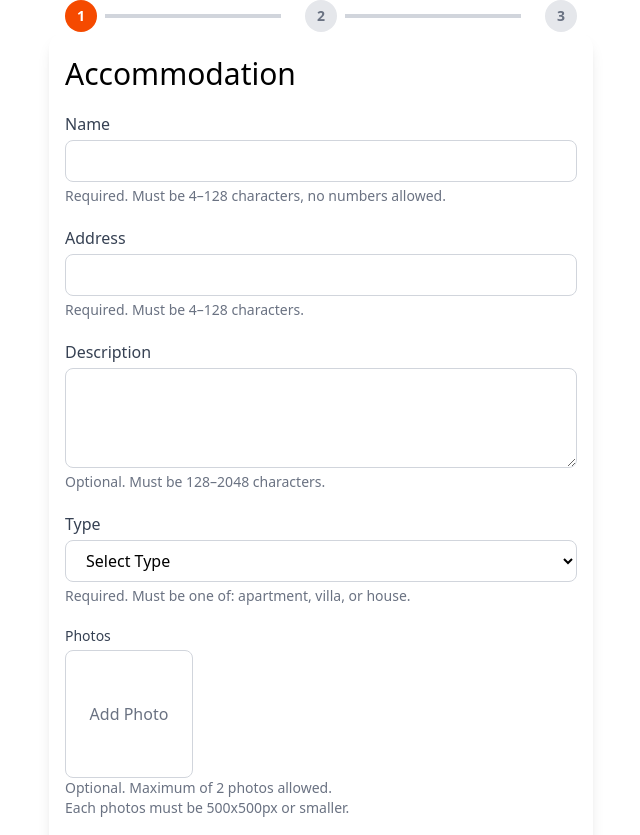
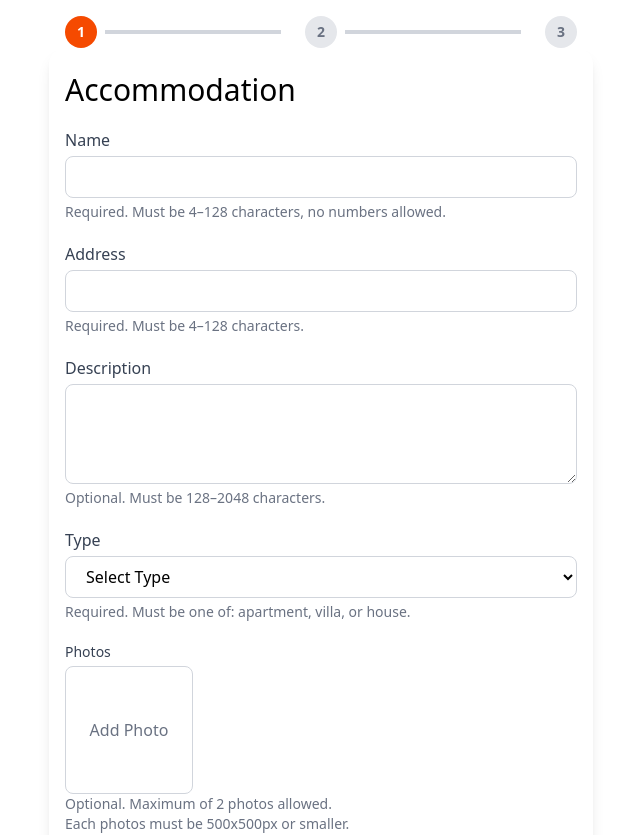
Before and after one commit to JuFML/multi-step-form-webcomponent, a React (Vite) app: page / in a window 1280 px wide. Shown: the top 835 px of the page, without its empty margins (319-959 px from the left). Built offline with nearby package versions, Linux system fonts and the light colour scheme.

Commit message:
style: add vertical padding to outer wrapper of AccommodationForm

```diff
--- a/src/components/AccommodationForm.tsx
+++ b/src/components/AccommodationForm.tsx
@@ -114,7 +114,7 @@ const AccommodationForm = ({ element }: { element: HTMLElement }) => {
     }
   }
   return (
-    <div className="w-full max-w-xl min-w-[320px] px-4 mx-auto mb-6">
+    <div className="w-full max-w-xl min-w-[320px] p-4 mx-auto mb-6">
 
       <StepProgress step={step} steps={steps} />
 
```
